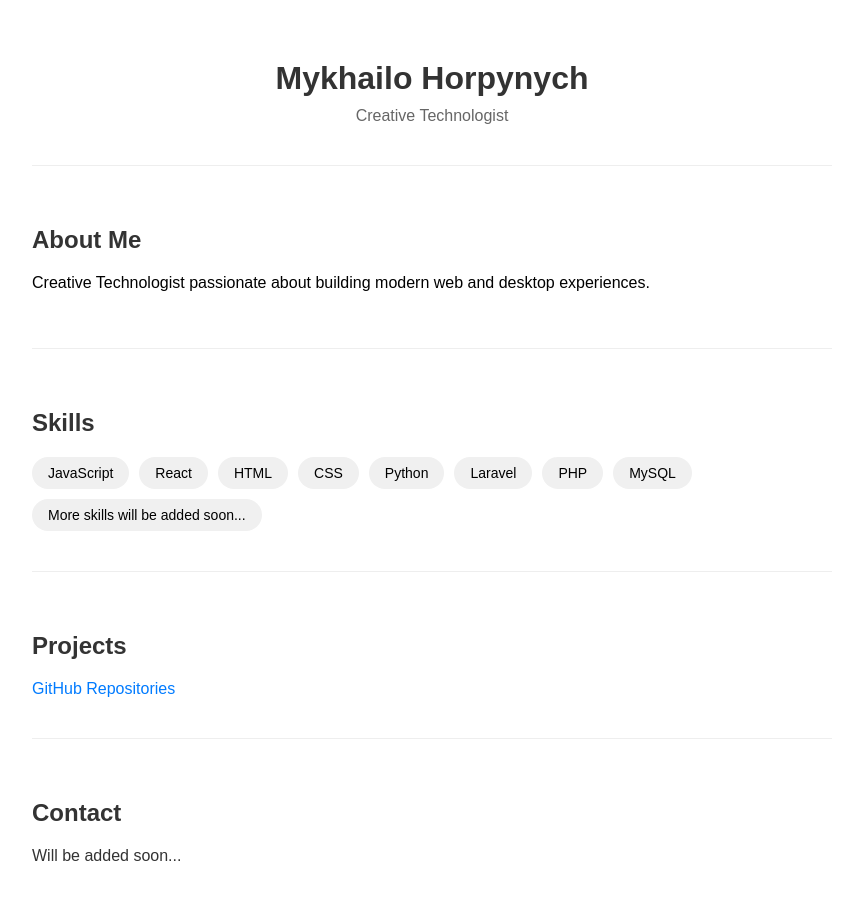
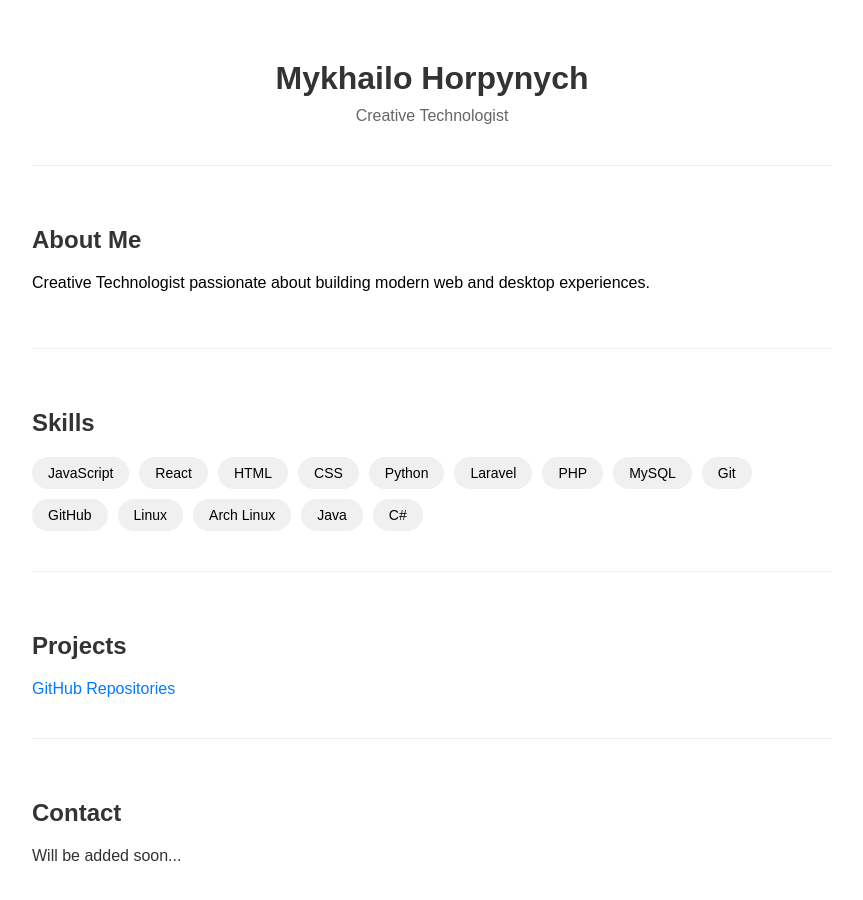
Before and after one commit to Pupler/Personal-Website, a React (Create React App) app: page / in a window 1280 px wide. Shown: the top 900 px of the page, without its empty margins (208-1071 px from the left). Built offline with nearby package versions, Linux system fonts and the light colour scheme.

Commit message:
Add new skills to skills section

```diff
--- a/src/App.tsx
+++ b/src/App.tsx
@@ -25,7 +25,12 @@ function App() {
           <span>Laravel</span>
           <span>PHP</span>
           <span>MySQL</span>
-          <span>More skills will be added soon...</span>
+          <span>Git</span>
+          <span>GitHub</span>
+          <span>Linux</span>
+          <span>Arch Linux</span>
+          <span>Java</span>
+          <span>C#</span>
         </div>
       </section>
 
```
